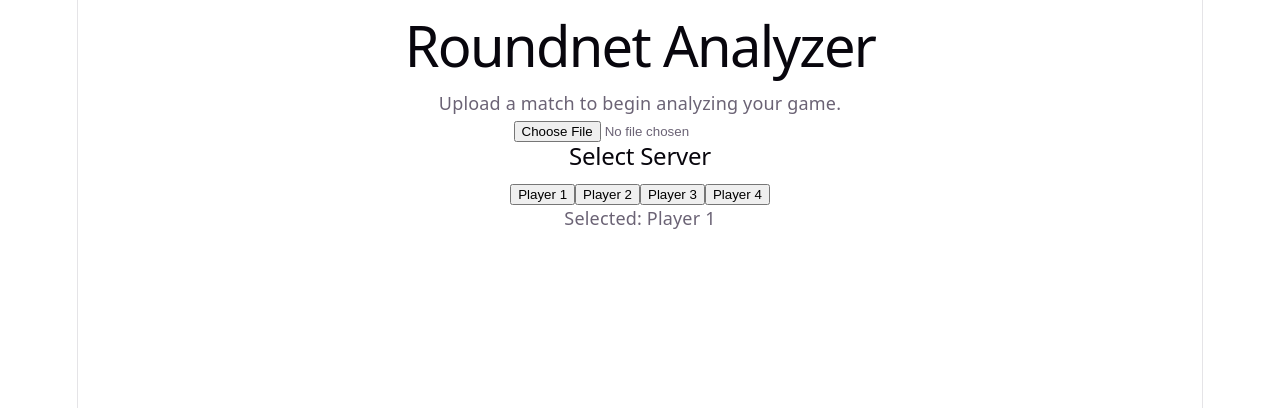
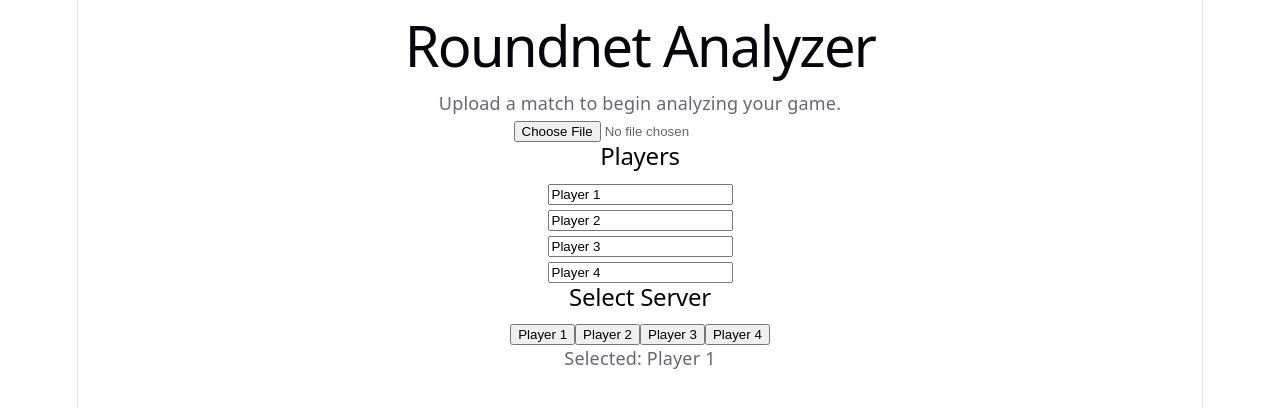
Before and after one commit to rubinchang07/roundnet-analyzer, a React (Vite) app: page / in a window 1280 px wide. Shown: the top 408 px of the page. Built offline with nearby package versions, Linux system fonts and the light colour scheme.

Commit message:
Add custom player names.

```diff
--- a/src/App.jsx
+++ b/src/App.jsx
@@ -6,6 +6,12 @@ function App() {
   const [videoURL, setVideoURL] = useState(null)
   const [serves, setServes] = useState([])
   const [selectedPlayer, setSelectedPlayer] = useState("Player 1")
+  const [players, setPlayers] = useState([
+    "Player 1",
+    "Player 2",
+    "Player 3",
+    "Player 4"
+  ])
 
   function handleVideoUpload(event) {
     const file = event.target.files[0]
@@ -41,6 +47,16 @@ function App() {
     return `${minutes}:${remainingSeconds.toString().padStart(2, "0")}`
   }
 
+  function updatePlayerName(index, newName) {
+    const updatedPlayers = [...players]
+    updatedPlayers[index] = newName
+    setPlayers(updatedPlayers)
+
+    if (selectedPlayer === players[index]) {
+      setSelectedPlayer(newName)
+    }
+  }
+
   return (
     <div>
       <h1>Roundnet Analyzer</h1>
@@ -53,23 +69,30 @@ function App() {
       />
 
       <div>
+        <h2>Players</h2>
+
+        {players.map((player, index) => (
+          <div key={index}>
+            <input
+              type="text"
+              value={player}
+              onChange={(event) =>
+                updatePlayerName(index, event.target.value)
+              }
+            />
+          </div>
+        ))}
+
         <h2>Select Server</h2>
 
-        <button onClick={() => setSelectedPlayer("Player 1")}>
-          Player 1
-        </button>
-
-        <button onClick={() => setSelectedPlayer("Player 2")}>
-          Player 2
-        </button>
-
-        <button onClick={() => setSelectedPlayer("Player 3")}>
-          Player 3
-        </button>
-
-        <button onClick={() => setSelectedPlayer("Player 4")}>
-          Player 4
-        </button>
+        {players.map((player, index) => (
+          <button
+            key={index}
+            onClick={() => setSelectedPlayer(player)}
+          >
+            {player}
+          </button>
+        ))}
 
         <p>Selected: {selectedPlayer}</p>
       </div>
```
